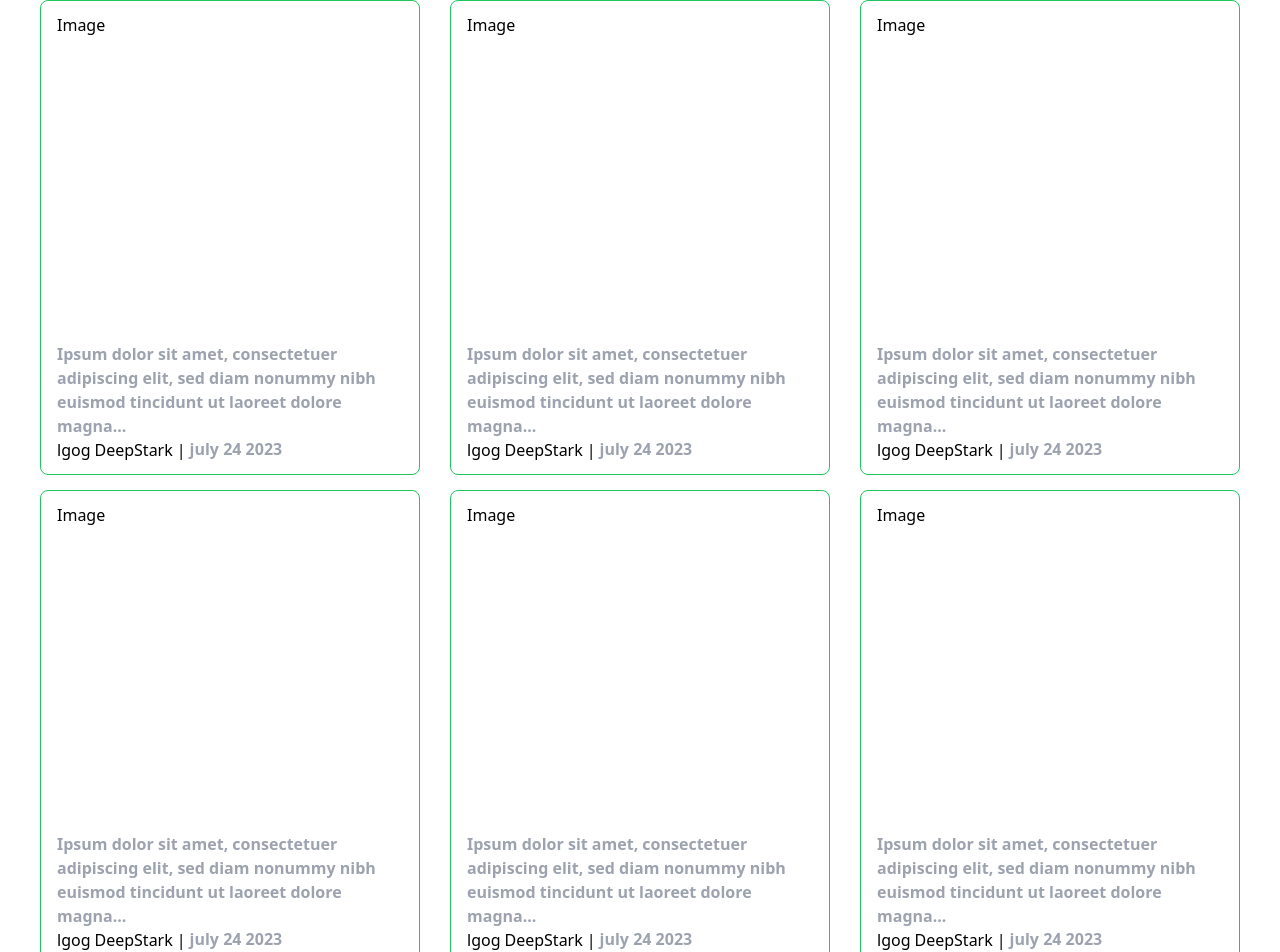
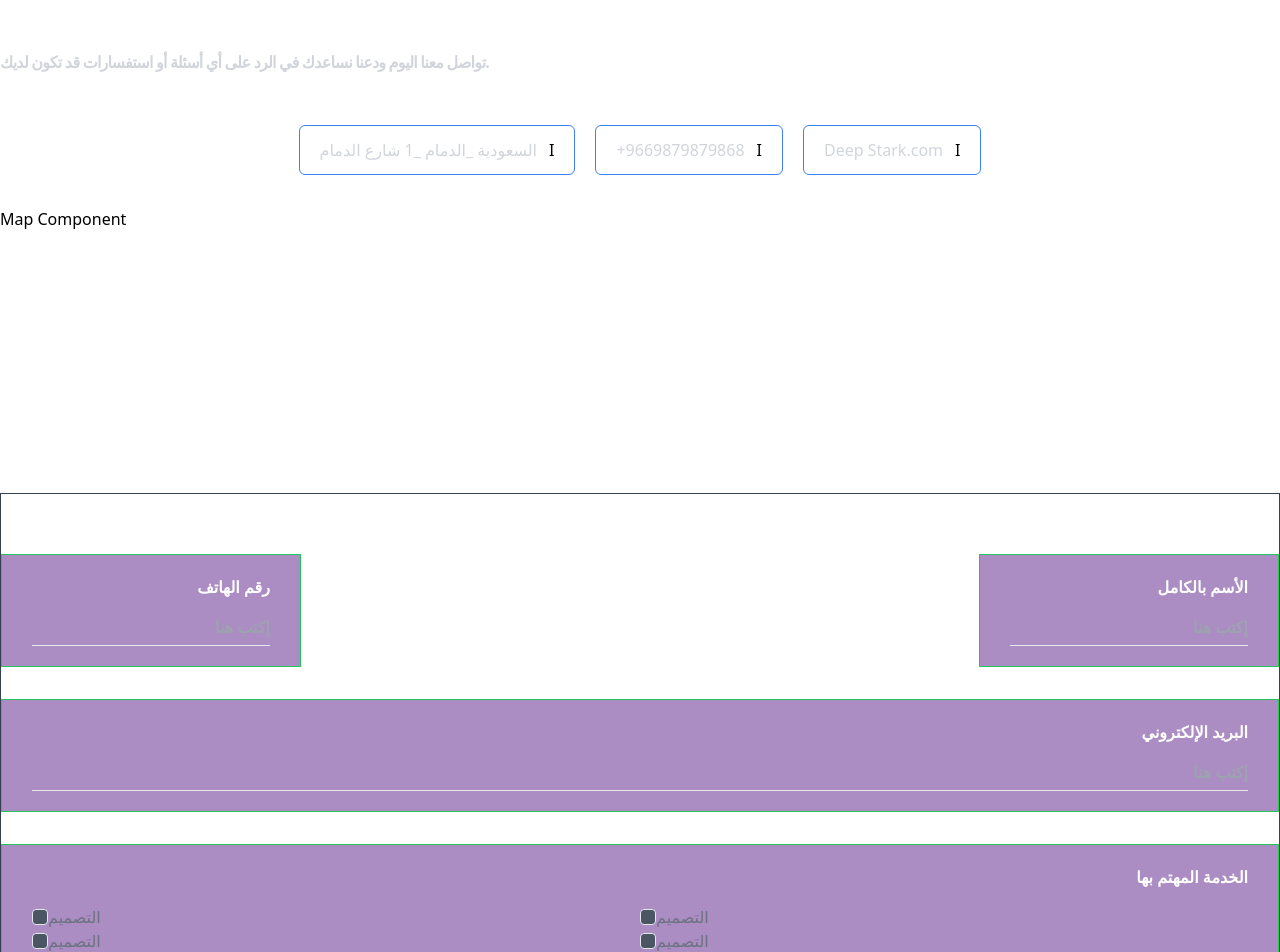
Before and after one commit to mahmoudzin/reuse-component, a React (Create React App) app: page / in a window 1280 px wide. Shown: the top 952 px of the page. Built offline with nearby package versions, Linux system fonts and the light colour scheme.

Commit message:
Add Contact Form

```diff
--- a/src/App.js
+++ b/src/App.js
@@ -1,11 +1,12 @@
 import logo from "./logo.svg";
 import "./App.css";
 import BlogsPage from "./components/BlogsPage";
+import ContactUsPage from "./components/ContactUsPage";
 
 function App() {
   return (
     <div>
-      <BlogsPage />
+      <ContactUsPage />
     </div>
   );
 }
--- /dev/null
+++ b/src/components/ContactUsPage.jsx
@@ -0,0 +1,169 @@
+export default function ContactUsPage() {
+  return (
+    <>
+      {/* Head */}
+      <Head />
+      {/* MAP Section */}
+      <Map />
+      {/*  Form Section */}
+      <FromComponent />
+      {/*  Days Work Section */}
+      {/*  Imag Section */}
+      {/*  Question Section */}
+    </>
+  );
+}
+
+function Head() {
+  return (
+    <div className="mb-[52px]">
+      <h1 className="text-white font-semibold text-3xl mb-4">كن علي تواصل</h1>
+      <div className="text-gray-300  font-semibold text-base leading-[1.33] tracking-tighter">
+        تواصل معنا اليوم ودعنا نساعدك في الرد على أي أسئلة أو استفسارات قد تكون
+        لديك.
+      </div>
+    </div>
+  );
+}
+
+function Map() {
+  return (
+    <div className="mb-[50px]">
+      {/* Contact Information */}
+      <ContactInformation />
+      {/* map */}
+      <MapComponent />
+    </div>
+  );
+}
+
+const contactInformation = [
+  {
+    info: "السعودية _الدمام _1 شارع الدمام",
+    icon: "imgSrc",
+  },
+  {
+    info: "+9669879879868",
+    icon: "imgSrc",
+  },
+  {
+    info: "Deep Stark.com",
+    icon: "imgSrc",
+  },
+];
+function ContactInformation() {
+  return (
+    <div className="flex justify-center items-center gap-5 mb-8">
+      {contactInformation.map((item) => (
+        <ContactInfo key={item.info} {...item} />
+      ))}
+    </div>
+  );
+}
+
+function ContactInfo({ info, icon }) {
+  return (
+    <div className="flex py-3 px-5 gap-3 items-center rounded-md border border-solid border-blue-500">
+      <p className="text-gray-300 text-base font-medium leading-[1.5]">
+        {info}
+      </p>
+      <span>I</span>
+      {/* <img src={icon} /> */}
+    </div>
+  );
+}
+
+function MapComponent() {
+  return <div className="h-[236px]  rounded-8">Map Component</div>;
+}
+
+const inputsData = [
+  {
+    id: 1,
+    type: "telephone",
+    name: "phonenumber",
+    placeholder: "إكتب هنا",
+    label: "رقم الهاتف",
+    width: "1/2",
+  },
+  {
+    id: 2,
+    type: "text",
+    name: "fullname",
+    placeholder: "إكتب هنا",
+    label: "الأسم بالكامل",
+    width: "1/2",
+  },
+  {
+    id: 3,
+    type: "email",
+    name: "email",
+    placeholder: "إكتب هنا",
+    label: "البريد الإلكتروني",
+  },
+  {
+    id: 4,
+    type: "checkbox",
+    name: "service",
+    label: "الخدمة المهتم بها ",
+    options: ["التصميم", "التصميم", "التصميم", "التصميم"],
+  },
+  {
+    id: 5,
+    type: "text",
+    name: "message",
+    placeholder: "إكتب هنا",
+    label: "رسالتك",
+  },
+];
+
+function FromComponent() {
+  return (
+    <div className="flex flex-wrap justify-between px-[60px]] py-[60px] pb-[42px] items-center gap-8 rounded-b-12 border border-solid border-gray-700">
+      {inputsData.map((item) => (
+        <ContactInput {...item} />
+      ))}
+    </div>
+  );
+}
+
+function ContactInput({ type, name, placeholder, label, options, width }) {
+  return (
+    <div
+      className={`flex px-[30px] py-[20px] flex-col items-end gap-4 self-stretch rounded-6 border border-solid border-green-500 bg-opacity-50 bg-purple-900 ${
+        width ? "w-[300px]" : "w-full"
+      }`}
+    >
+      <label className="text-white  font-semibold text-base leading-[1.5]">
+        {label}
+      </label>
+
+      {options ? (
+        <div className="flex flex-wrap w-full ">
+          {options.map((option) => (
+            <div className="w-1/2 flex justify-start items-center">
+              <input
+                type={type}
+                name={name}
+                value={option}
+                placeholder={placeholder}
+                id={option}
+                className="appearance-none w-4 h-4 rounded border  bg-gray-600 checked:border-transparent focus:outline-none"
+              />
+              <label htmlFor={option} className="text-gray-500 relative">
+                {option}
+              </label>
+            </div>
+          ))}
+        </div>
+      ) : (
+        <input
+          type={type}
+          name={name}
+          placeholder={placeholder}
+          className="text-gray-500 text-right font-Montserrat-Arabic font-semibold text-base leading-[1.5] w-full border-b bg-transparent outline-none pb-[6px]"
+        />
+      )}
+    </div>
+  );
+}
```
